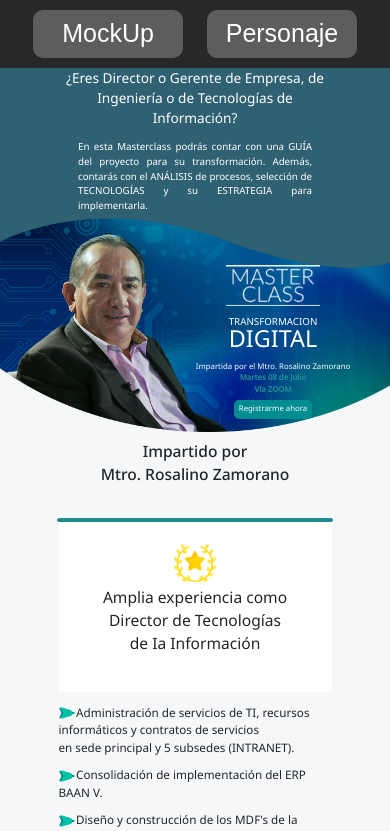
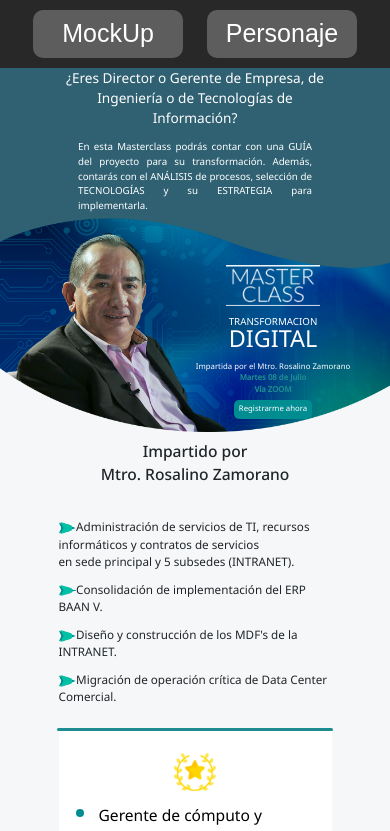
Before and after one commit to tellez0011/InnovationLabsMockUp, an Angular app: page /mockUp in a window 390 px wide. Shown: the top 831 px of the page. Built offline with nearby package versions, Linux system fonts and the light colour scheme; a web font is replaced by a local one.

Commit message:
Fuentes de personaje

```diff
--- a/src/app/mockup/mockup.component.html
+++ b/src/app/mockup/mockup.component.html
@@ -31,6 +31,7 @@
 <div class="contenedor2">
     <p class="impartido"> Impartido por <br> Mtro. Rosalino Zamorano</p>
 </div>
+
 <div class="infoContainer2">
     <div class="boxContent d-flex flex-column align-items-center  col-12 col-sm-12 col-md-4 col-lg-4 col-xl-4">
         <div class="line"> </div>
--- a/src/app/mockup/mockup.component.scss
+++ b/src/app/mockup/mockup.component.scss
@@ -21,8 +21,6 @@
     display: grid;
     grid-template-columns: 100%;
     grid-template-rows: 20% 20% 60%;
-
-
 }
 
 .content-container>div:nth-child(3) {
@@ -400,7 +398,9 @@ color: #008d91;
 
 
 @media only screen and (min-width: 768px) and (max-width: 1023px) {
-
+    .listContent {
+        order: -1;
+    }
     .impartido{
         text-align: center;
         font-size: 4vw;
@@ -549,6 +549,9 @@ color: #008d91;
 }
 
 @media only screen and (min-width: 481px) and (max-width: 767px) {
+    .listContent {
+        order: -1;
+    }
     .impartido{
         text-align: center;
         font-size: 4vw;
@@ -696,6 +699,9 @@ color: #008d91;
 }
 
 @media only screen and (min-width: 321px) and (max-width: 480px) {
+    .listContent {
+        order: -1;
+    }
     .impartido{
         text-align: center;
         font-size: 4vw;
@@ -844,6 +850,9 @@ color: #008d91;
 
 
 @media only screen and (max-width: 320px) {
+    .listContent {
+        order: -1;
+    }
 
     .impartido{
         text-align: center;
```
